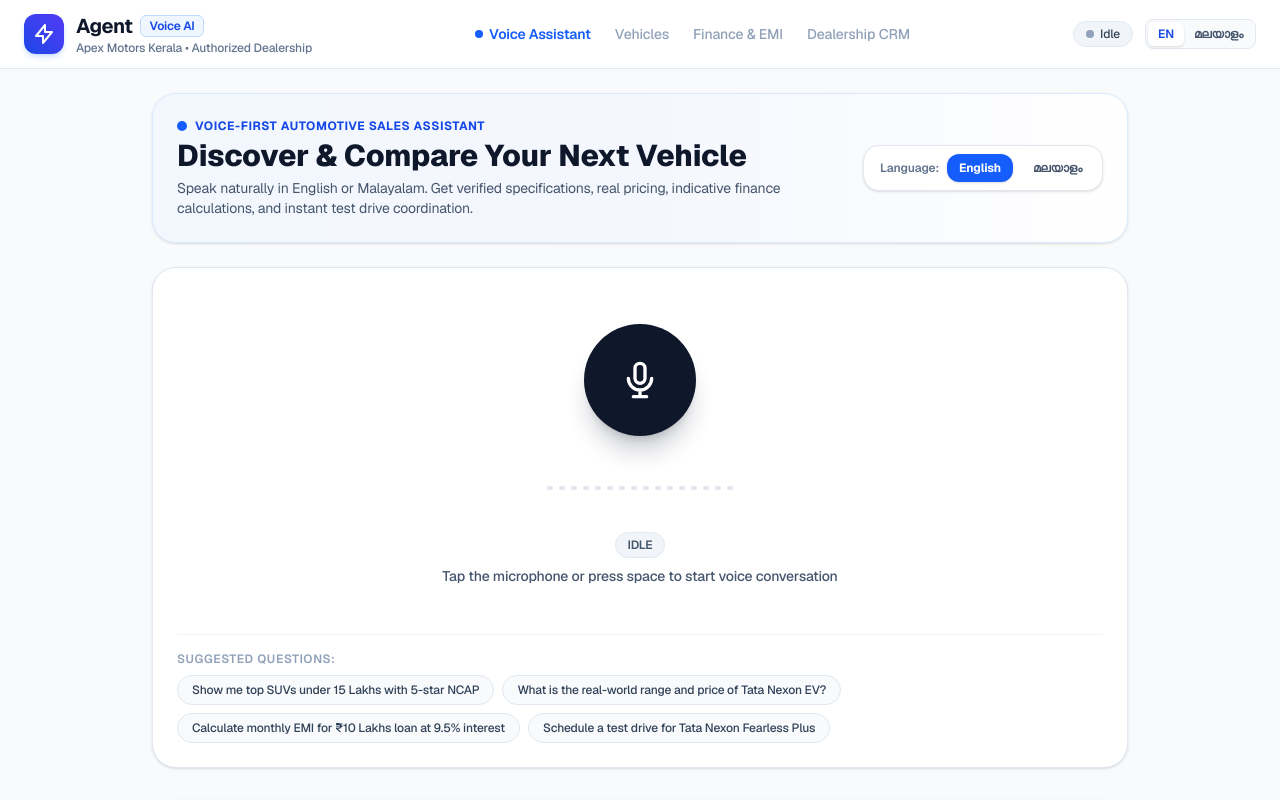
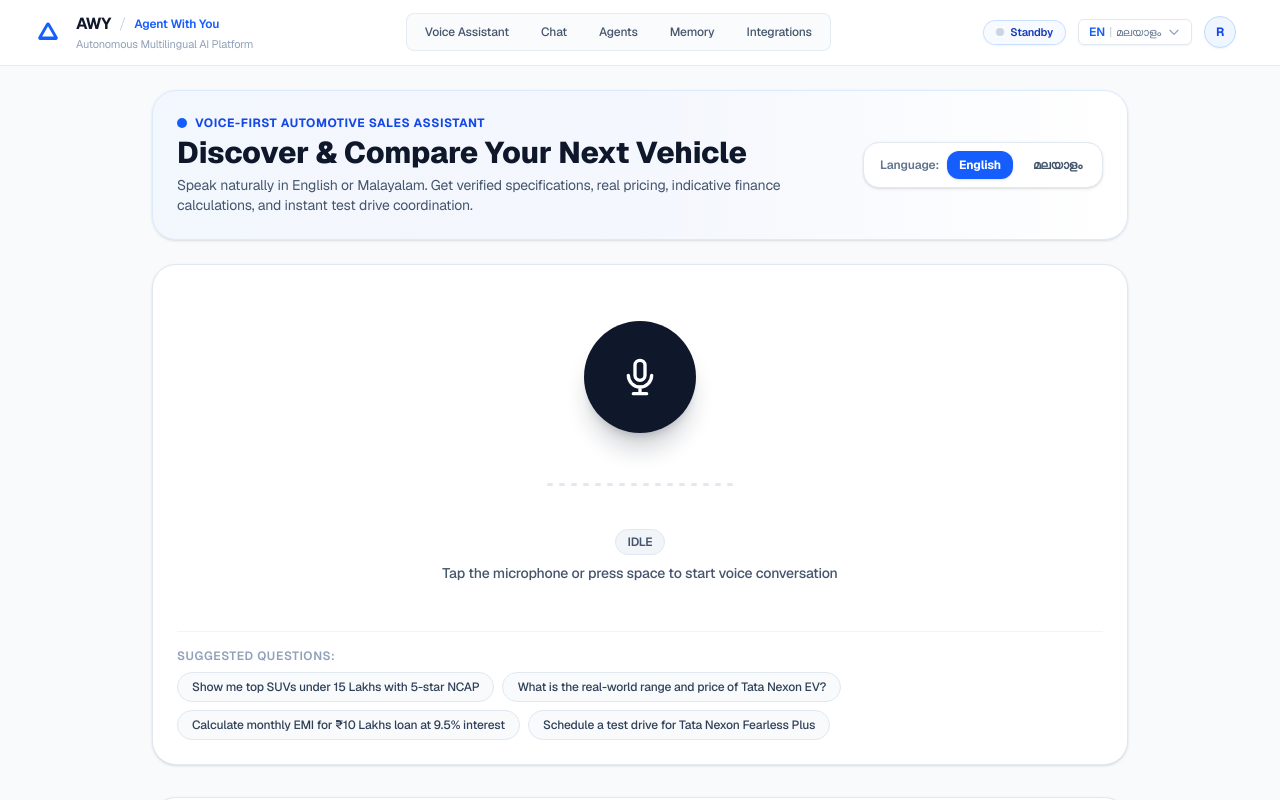
Before and after one commit to sreeram0343/awy, a Next.js app in the folder frontend/: page / in a window 1280 px wide. Shown: the top 800 px of the page. Built offline with nearby package versions, Linux system fonts and the light colour scheme.

Commit message:
feat(frontend): add navigation header with bilingual selector and status indicator

```diff
--- a/frontend/components/Header.tsx
+++ b/frontend/components/Header.tsx
@@ -1,93 +1,214 @@
 "use client";
 
-import React from "react";
+import React, { useState } from "react";
+
+export type NavTab = "voice" | "chat" | "agents" | "memory" | "integrations";
 
 interface HeaderProps {
+  activeTab: NavTab;
+  setActiveTab: (tab: NavTab) => void;
   language: "en" | "ml";
   setLanguage: (lang: "en" | "ml") => void;
   connectionState: string;
 }
 
-export const Header: React.FC<HeaderProps> = ({ language, setLanguage, connectionState }) => {
+export const Header: React.FC<HeaderProps> = ({
+  activeTab,
+  setActiveTab,
+  language,
+  setLanguage,
+  connectionState,
+}) => {
+  const [mobileMenuOpen, setMobileMenuOpen] = useState(false);
+  const [langDropdownOpen, setLangDropdownOpen] = useState(false);
+
+  const navItems: { id: NavTab; labelEn: string; labelMl: string }[] = [
+    { id: "voice", labelEn: "Voice Assistant", labelMl: "വോയ്‌സ് അസിസ്റ്റന്റ്" },
+    { id: "chat", labelEn: "Chat", labelMl: "ചാറ്റ്" },
+    { id: "agents", labelEn: "Agents", labelMl: "ഏജന്റുകൾ" },
+    { id: "memory", labelEn: "Memory", labelMl: "മെമ്മറി" },
+    { id: "integrations", labelEn: "Integrations", labelMl: "ഇന്റഗ്രേഷൻസ്" },
+  ];
+
+  const isConnected = connectionState === "listening" || connectionState === "speaking";
+
   return (
-    <header className="sticky top-0 z-40 w-full border-b border-slate-200 bg-white/90 backdrop-blur-md">
-      <div className="mx-auto flex max-w-7xl items-center justify-between px-4 py-3 sm:px-6">
-        {/* Brand & Dealership Identity */}
-        <div className="flex items-center space-x-3">
-          <div className="flex h-10 w-10 items-center justify-center rounded-xl bg-gradient-to-tr from-blue-700 to-indigo-600 shadow-md shadow-blue-500/20">
-            <svg className="h-6 w-6 text-white" fill="none" viewBox="0 0 24 24" stroke="currentColor">
-              <path strokeLinecap="round" strokeLinejoin="round" strokeWidth={2} d="M13 10V3L4 14h7v7l9-11h-7z" />
+    <header className="sticky top-0 z-50 w-full border-b border-slate-200/80 bg-white/95 backdrop-blur-sm">
+      <div className="mx-auto flex max-w-7xl items-center justify-between px-4 py-3 sm:px-6 lg:px-8">
+        {/* Left: AWY Branding */}
+        <div
+          className="flex items-center space-x-3 cursor-pointer select-none"
+          onClick={() => setActiveTab("voice")}
+        >
+          {/* Geometric delta mark in vibrant blue */}
+          <div className="flex h-8 w-8 items-center justify-center">
+            <svg
+              className="h-6 w-6 text-blue-600"
+              viewBox="0 0 24 24"
+              fill="currentColor"
+            >
+              <path d="M12 2.5a2 2 0 0 0-1.732 1l-7.794 13.5A2 2 0 0 0 4.206 20h15.588a2 2 0 0 0 1.732-3L13.732 3.5A2 2 0 0 0 12 2.5Zm0 3.866 5.88 10.184H6.12L12 6.366Z" />
             </svg>
           </div>
           <div>
             <div className="flex items-center space-x-2">
-              <span className="text-xl font-bold tracking-tight text-slate-900">Agent</span>
-              <span className="rounded-md bg-blue-50 px-2 py-0.5 text-xs font-semibold text-blue-700 border border-blue-200">
-                Voice AI
+              <span className="text-base font-bold tracking-tight text-slate-900">
+                AWY
+              </span>
+              <span className="text-slate-300 font-light">/</span>
+              <span className="text-xs font-semibold text-blue-600">
+                Agent With You
               </span>
             </div>
-            <p className="text-xs font-medium text-slate-500">
-              {language === "ml" ? "അപെക്സ് മോട്ടോഴ്സ് കേരള (അംഗീകൃത ഡീലർ)" : "Apex Motors Kerala • Authorized Dealership"}
+            <p className="text-[11px] text-slate-400 font-normal">
+              Autonomous Multilingual AI Platform
             </p>
           </div>
         </div>
 
-        {/* Center / Nav Status */}
-        <div className="hidden md:flex items-center space-x-6 text-sm font-medium text-slate-600">
-          <span className="flex items-center text-blue-600 font-semibold cursor-pointer">
-            <span className="mr-1.5 flex h-2 w-2 rounded-full bg-blue-600"></span>
-            {language === "ml" ? "വോയ്‌സ് അസിസ്റ്റന്റ്" : "Voice Assistant"}
-          </span>
-          <span className="text-slate-400 hover:text-slate-700 cursor-pointer transition">
-            {language === "ml" ? "വാഹനങ്ങൾ" : "Vehicles"}
-          </span>
-          <span className="text-slate-400 hover:text-slate-700 cursor-pointer transition">
-            {language === "ml" ? "ഫിനാൻസ് EMI" : "Finance & EMI"}
-          </span>
-          <span className="text-slate-400 hover:text-slate-700 cursor-pointer transition">
-            {language === "ml" ? "ഡീലർഷിപ്പ്" : "Dealership CRM"}
-          </span>
-        </div>
+        {/* Center: Navigation Tabs in white and blue styling */}
+        <nav className="hidden md:flex items-center space-x-1 rounded-lg border border-slate-200/80 bg-slate-50/80 p-1">
+          {navItems.map((item) => {
+            const isActive = activeTab === item.id;
+            return (
+              <button
+                key={item.id}
+                onClick={() => setActiveTab(item.id)}
+                className={`rounded-md px-3.5 py-1.5 text-xs font-medium transition-all ${
+                  isActive
+                    ? "bg-white text-blue-600 shadow-xs border border-blue-200/90 font-semibold"
+                    : "text-slate-600 hover:text-blue-600 hover:bg-white/60"
+                }`}
+              >
+                {language === "ml" ? item.labelMl : item.labelEn}
+              </button>
+            );
+          })}
+        </nav>
 
-        {/* Right: Language Selector & Connection Badge */}
+        {/* Right: Listening Status, Language Selector, User Avatar */}
         <div className="flex items-center space-x-3">
-          {/* Connection state pill */}
-          <div className="flex items-center space-x-1.5 rounded-full bg-slate-100 px-3 py-1 text-xs font-medium text-slate-700 border border-slate-200">
+          {/* Listening Status Badge */}
+          <div className="flex items-center space-x-1.5 rounded-full border border-blue-200/80 bg-blue-50/50 px-3 py-1 text-xs text-blue-700 shadow-xs">
             <span
               className={`h-2 w-2 rounded-full ${
-                connectionState === "listening" || connectionState === "speaking"
-                  ? "bg-emerald-500 animate-pulse"
+                isConnected
+                  ? "bg-blue-600 animate-pulse"
                   : connectionState === "processing"
                   ? "bg-amber-500 animate-spin"
                   : connectionState === "connecting"
-                  ? "bg-blue-500 animate-ping"
-                  : "bg-slate-400"
+                  ? "bg-blue-600 animate-ping"
+                  : "bg-slate-300"
               }`}
             />
-            <span className="capitalize">{connectionState}</span>
+            <span className="text-[11px] font-semibold text-blue-800 capitalize">
+              {connectionState === "idle" ? "Standby" : connectionState}
+            </span>
           </div>
 
-          {/* Language Switcher */}
-          <div className="flex items-center rounded-lg border border-slate-200 bg-slate-50 p-0.5">
+          {/* Language Selector Dropdown */}
+          <div className="relative">
             <button
-              onClick={() => setLanguage("en")}
-              className={`rounded-md px-2.5 py-1 text-xs font-semibold transition ${
-                language === "en" ? "bg-white text-blue-700 shadow-sm" : "text-slate-600 hover:text-slate-900"
-              }`}
+              onClick={() => setLangDropdownOpen(!langDropdownOpen)}
+              className="flex items-center space-x-1 rounded-md border border-slate-200 bg-white px-2.5 py-1 text-xs font-medium text-slate-700 shadow-xs hover:border-blue-300 hover:text-blue-600 transition"
             >
-              EN
+              <span className="font-semibold text-blue-600">
+                {language === "en" ? "EN" : "മലയാളം"}
+              </span>
+              <span className="text-slate-300">|</span>
+              <span className="text-[11px] text-slate-500">
+                {language === "en" ? "മലയാളം" : "EN"}
+              </span>
+              <svg
+                className="h-3.5 w-3.5 text-slate-400 ml-0.5"
+                fill="none"
+                viewBox="0 0 24 24"
+                stroke="currentColor"
+              >
+                <path strokeLinecap="round" strokeLinejoin="round" strokeWidth={2} d="M19 9l-7 7-7-7" />
+              </svg>
             </button>
-            <button
-              onClick={() => setLanguage("ml")}
-              className={`rounded-md px-2.5 py-1 text-xs font-semibold transition ${
-                language === "ml" ? "bg-white text-blue-700 shadow-sm" : "text-slate-600 hover:text-slate-900"
-              }`}
-            >
-              മലയാളം
-            </button>
+
+            {langDropdownOpen && (
+              <div className="absolute right-0 mt-1 w-36 rounded-md border border-slate-200 bg-white py-1 shadow-lg text-xs z-50">
+                <button
+                  onClick={() => {
+                    setLanguage("en");
+                    setLangDropdownOpen(false);
+                  }}
+                  className={`w-full text-left px-3 py-1.5 hover:bg-blue-50/60 flex items-center justify-between ${
+                    language === "en" ? "font-semibold text-blue-600" : "text-slate-600"
+                  }`}
+                >
+                  <span>English (EN)</span>
+                  {language === "en" && <span className="text-blue-600">✓</span>}
+                </button>
+                <button
+                  onClick={() => {
+                    setLanguage("ml");
+                    setLangDropdownOpen(false);
+                  }}
+                  className={`w-full text-left px-3 py-1.5 hover:bg-blue-50/60 flex items-center justify-between ${
+                    language === "ml" ? "font-semibold text-blue-600" : "text-slate-600"
+                  }`}
+                >
+                  <span>മലയാളം (ML)</span>
+                  {language === "ml" && <span className="text-blue-600">✓</span>}
+                </button>
+              </div>
+            )}
+          </div>
+
+          {/* User Avatar */}
+          <div className="flex h-8 w-8 items-center justify-center rounded-full border border-blue-200 bg-blue-50 text-xs font-bold text-blue-700 shadow-xs">
+            R
+          </div>
+
+          {/* Mobile Menu Button */}
+          <button
+            onClick={() => setMobileMenuOpen(!mobileMenuOpen)}
+            className="flex h-8 w-8 items-center justify-center rounded-md border border-slate-200 bg-white text-slate-700 md:hidden hover:bg-slate-50"
+            aria-label="Toggle navigation menu"
+          >
+            {mobileMenuOpen ? (
+              <svg className="h-4 w-4 text-slate-700" fill="none" viewBox="0 0 24 24" stroke="currentColor">
+                <path strokeLinecap="round" strokeLinejoin="round" strokeWidth={2} d="M6 18L18 6M6 6l12 12" />
+              </svg>
+            ) : (
+              <svg className="h-4 w-4 text-slate-700" fill="none" viewBox="0 0 24 24" stroke="currentColor">
+                <path strokeLinecap="round" strokeLinejoin="round" strokeWidth={2} d="M4 6h16M4 12h16M4 18h16" />
+              </svg>
+            )}
+          </button>
+        </div>
+      </div>
+
+      {/* Mobile Drawer */}
+      {mobileMenuOpen && (
+        <div className="border-t border-slate-200 bg-white px-4 py-3 md:hidden">
+          <div className="flex flex-col space-y-1">
+            {navItems.map((item) => (
+              <button
+                key={item.id}
+                onClick={() => {
+                  setActiveTab(item.id);
+                  setMobileMenuOpen(false);
+                }}
+                className={`flex items-center justify-between rounded-md px-3 py-2 text-sm font-medium transition ${
+                  activeTab === item.id
+                    ? "bg-blue-50 text-blue-700 font-semibold"
+                    : "text-slate-600 hover:bg-slate-50"
+                }`}
+              >
+                <span>{language === "ml" ? item.labelMl : item.labelEn}</span>
+                {activeTab === item.id && (
+                  <span className="h-1.5 w-1.5 rounded-full bg-blue-600" />
+                )}
+              </button>
+            ))}
           </div>
         </div>
-      </div>
+      )}
     </header>
   );
 };
```
